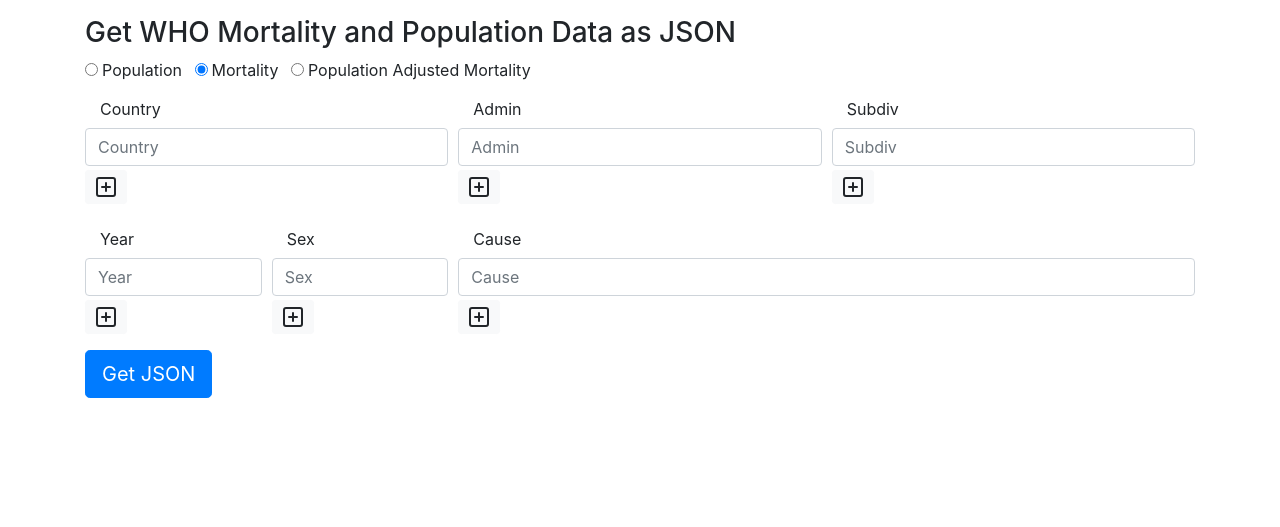
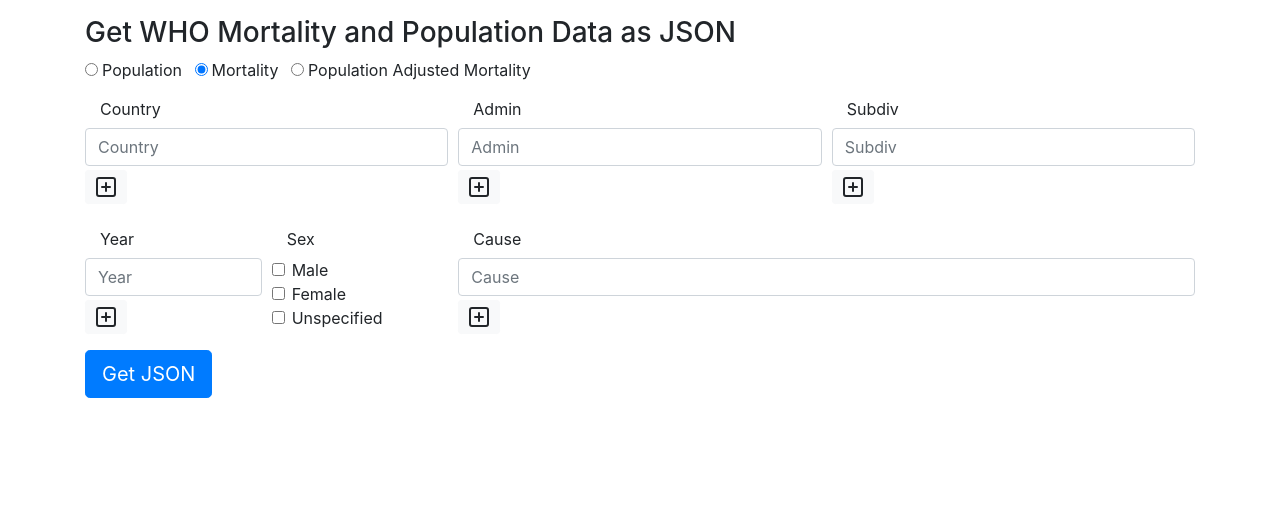
Before and after one commit to dancingCamel/WHO-Mortality-Data-API, a Python web app: template templates/json.html in a window 1280 px wide. Shown: the part 64-591 px from the top of the page. Run offline with Jinja, Linux system fonts and the light colour scheme; the template is opened without the code that fills it, so the values that code supplies are empty; some libraries are stand-ins or nearby versions.

Commit message:
make -search endpoint for admin and subdiv that work with autocomplete on json template

```diff
--- a/app.py
+++ b/app.py
@@ -20,8 +20,8 @@ from models.user import UserModel
 from resources.country import CountryCode, CountryList, CountrySearch, CountryDesc, CountryName
 from resources.sex import SexCode, SexList, SexDesc
 from resources.population import PopulationSearch, PopulationsList, PopulationOne, PopulationChange, PopulationSearchMultiple
-from resources.admin import Admin, AdminList, AdminCode, AdminDesc
-from resources.subdiv import SubdivCode, SubdivList, SubdivDesc
+from resources.admin import Admin, AdminList, AdminCode, AdminDesc, AdminSearch
+from resources.subdiv import SubdivCode, SubdivList, SubdivDesc, SubdivSearch
 from resources.age_format import AgeFormatCode, AgeFormatList
 from resources.infant_age_format import InfantAgeFormatCode, InfantAgeFormatList
 from resources.icd10 import Icd10, Icd10List, Icd10Search, Icd10Code, Icd10Desc
@@ -103,10 +103,12 @@ api.add_resource(Admin, '/api/admin/<string:admin_code>/<string:country_code>')
 api.add_resource(AdminList, '/api/admin-list')
 api.add_resource(AdminCode, '/api/admin-code/<string:admin_code>')
 api.add_resource(AdminDesc, '/api/admin-desc/<string:search_term>')
+api.add_resource(AdminSearch, '/api/admin-search/<string:search_term>')
 
 # Subdiv endpoints
 api.add_resource(SubdivCode, '/api/subdiv-code/<string:subdiv_code>')
 api.add_resource(SubdivDesc, '/api/subdiv-desc/<string:search_term>')
+api.add_resource(SubdivSearch, '/api/subdiv-search/<string:search_term>')
 api.add_resource(SubdivList, '/api/subdiv-list')
 
 # Age format endpoints
--- a/models/admin.py
+++ b/models/admin.py
@@ -20,7 +20,7 @@ class AdminModel(db.Model):
         if country:
             country = country.json()
 
-        return {'admin': self.admin_code,
+        return {'code': self.admin_code,
                 'country': country,
                 'description': self.description
                 }
--- a/static/css/style.css
+++ b/static/css/style.css
@@ -32,3 +32,15 @@ textarea {
 	display: none;
 	margin: 0 auto;
 }
+
+.ui-autocomplete > li {
+	color: grey;
+	border-bottom: 1px solid lightgrey;
+}
+
+.ui-autocomplete {
+	border-radius: 0 0 5px 5px;
+	max-height: 200px;
+	overflow-y: auto;
+	overflow-x: hidden;
+}
--- a/templates/base.html
+++ b/templates/base.html
@@ -13,6 +13,7 @@
 
     <link rel="stylesheet" href="https://stackpath.bootstrapcdn.com/bootstrap/4.3.1/css/bootstrap.min.css"
         integrity="sha384-ggOyR0iXCbMQv3Xipma34MD+dH/1fQ784/j6cY/iJTQUOhcWr7x9JvoRxT2MZw1T" crossorigin="anonymous">
+    <link rel="stylesheet" href="//code.jquery.com/ui/1.12.1/themes/base/jquery-ui.css">
     <link rel="stylesheet" type="text/css" href="../static/css/style.css">
     <script src="https://cdn.jsdelivr.net/npm/feather-icons/dist/feather.min.js"></script>
 </head>
--- a/templates/json.html
+++ b/templates/json.html
@@ -31,20 +31,23 @@
 
                             <div class="col-sm-4 form-group" id="countryGroup">
                                 <label for="jsonCountry" class="col-sm-2 col-form-label">Country</label>
-                                <input class="form-control country" type="text" placeholder="Country" required>
+                                <input class="form-control country autocomplete" type="text" placeholder="Country"
+                                    data-table="country" id="country" required>
                                 <button class="btn btn-sm btn-light pd-a mt-1 addField" data-group="countryGroup"><i
                                         data-feather="plus-square" data-group="countryGroup"
                                         class="addSvg"></i></button>
                             </div>
                             <div class="col-sm-4 form-group" id="adminGroup">
                                 <label for="jsonAdmin" class="col-sm-2 col-form-label">Admin</label>
-                                <input class="form-control admin" type="text" placeholder="Admin">
+                                <input class="form-control admin autocomplete" type="text" placeholder="Admin"
+                                    data-table="admin" id="admin">
                                 <button class="btn btn-sm btn-light pd-a mt-1 addField" data-group="adminGroup"><i
                                         data-feather="plus-square" data-group="adminGroup" class="addSvg"></i></button>
                             </div>
                             <div class="col-sm-4 form-group" id="subdivGroup">
                                 <label for="jsonSubdiv" class="col-sm-2 col-form-label">Subdiv</label>
-                                <input class="form-control subdiv" type="text" placeholder="Subdiv">
+                                <input class="form-control subdiv autocomplete" type="text" placeholder="Subdiv"
+                                    data-table="subdiv" id="subdiv">
                                 <button class="btn btn-sm btn-light pd-a mt-1 addField" data-group="subdivGroup"><i
                                         data-feather="plus-square" data-group="subdivGroup" class="addSvg"></i></button>
                             </div>
@@ -56,15 +59,39 @@
                                 <button class="btn btn-sm btn-light pd-a mt-1 addField" data-group="yearGroup"><i
                                         data-feather="plus-square" data-group="yearGroup" class="addSvg"></i></button>
                             </div>
+
                             <div class="col-sm-2 form-group" id="sexGroup">
                                 <label for="jsonSex" class="col-sm-2 col-form-label">Sex</label>
-                                <input class="form-control sex" type="text" placeholder="Sex" required>
-                                <button class="btn btn-sm btn-light pd-a mt-1 addField" data-group="sexGroup"><i
-                                        data-feather="plus-square" data-group="sexGroup" class="addSvg"></i></button>
+                                <div class="form-check">
+                                    <input class="form-check-input sex" type="checkbox" value="1" id="maleCheck">
+                                    <label class="form-check-label" for="maleCheck">
+                                        Male
+                                    </label>
+                                </div>
+                                <div class="form-check">
+                                    <input class="form-check-input sex" type="checkbox" value="2" id="femaleCheck">
+                                    <label class="form-check-label" for="femaleCheck">
+                                        Female
+                                    </label>
+                                </div>
+                                <div class="form-check">
+                                    <input class="form-check-input sex" type="checkbox" value="9" id="unspecifiedCheck">
+                                    <label class="form-check-label" for="unspecifiedCheck">
+                                        Unspecified
+                                    </label>
+                                </div>
                             </div>
+
+                            <!-- <input class="form-control sex autocomplete" type="text" placeholder="Sex" > -->
+
+
+
+
+
                             <div class="col-sm-8 form-group" id="causeGroup">
-                                <label for="jsonCause" class="col-sm-2 col-form-label">Cause</label>
-                                <input class="form-control cause" type="text" placeholder="Cause">
+                                <label for="jsonCause" class="col-sm-2 col-form-label form-autocomplete">Cause</label>
+                                <input class="form-control cause autocomplete" data-table="icd10" type="text"
+                                    placeholder="Cause" id="cause">
                                 <button class="btn btn-sm btn-light pd-a mt-1 addField" data-group="causeGroup"><i
                                         data-feather="plus-square" data-group="causeGroup" class="addSvg"></i></button>
                             </div>
@@ -97,11 +124,50 @@
     const jsonSearchBtn = $('#jsonSearchSubmit')
     const populationRadio = ["population"]
 
+    // function to resize text area
+    function auto_grow(element) {
+        $(element).css("height", ((element[0].scrollHeight) + "px"))
+    }
+    // function to capitalise the first letter in text inputs
+    function capFirstLetter(string) {
+        return string.charAt(0).toUpperCase() + string.slice(1);
+    }
+
+    // autocomplete function for text inputs
+    function addAutocomplete(element) {
+        element = $(element);
+        element.autocomplete({
+            minLength: 3,
+            source: function (request, response) {
+                var table = element[0].getAttribute('data-table');
+                $.ajax({
+                    url: "/api/" + table + "-search/" + request.term,
+                    dataType: "json",
+                    headers: { "api_key": api_key },
+                    success: function (data) {
+                        // .slice(0, 10) after results to shorted possibilities
+                        response($.map(data['results'], function (item) {
+                            autocomplete_output = item.description + " (" + item.code + ")"
+                            return {
+                                label: autocomplete_output,
+                                value: item.code
+                            }
+                        }))
+                    }
+                });
+            }
+        });
+    }
 
     $(document).ready(function () {
+        // add autocomplete to all text inputs that require it
+        $('input.autocomplete').each(function (i, element) {
+            addAutocomplete(element);
+        });
+
         // add icons from feather and make all parts clickable
         feather.replace();
-        var svgComponents = $(".addSvg").children()
+        var svgComponents = $(".addSvg").children();
 
         // add data-group to rect and line inside plus buttons
         for (var i = 0; i < svgComponents.length; i++) {
@@ -113,31 +179,11 @@
         }
     });
 
-    // function to resize text area
-    function auto_grow(element) {
-        $(element).css("height", ((element[0].scrollHeight) + "px"))
-    }
-    // function to capitalise the first letter in text inputs
-    function capFirstLetter(string) {
-        return string.charAt(0).toUpperCase() + string.slice(1);
-    }
-
-    // check if age formats selected to disable description search as age formats don't have descriptions
-    $(window).click(function () {
-        if (populationRadio.includes($('input[name="jsonDataChoiceRadio"]:checked').data('table'))) {
-            $('.cause').attr("disabled", "disabled");
-        }
-        else {
-            $('.cause').removeAttr("disabled");
-        }
-    })
-
-
 
     // add fields buttons
     $('.addField').click((event) => {
         event.preventDefault()
-        $target = event.target
+        click_target = event.target
         var new_input = document.createElement('input');
 
         // create new text input
@@ -148,12 +194,28 @@
         var group = event.target.dataset.group.replace('Group', '')
         new_input.placeholder = capFirstLetter(group)
         new_input.classList.add(group)
+        new_input.classList.add('autocomplete')
 
         // insert into column of inputs
-        $closestDiv = $target.closest('div')
-        var $lastChild = $closestDiv.children[$closestDiv.children.length - 1]
+        var closestDiv = click_target.closest('div')
+        var lastChild = closestDiv.children[closestDiv.children.length - 1]
 
-        $closestDiv.insertBefore(new_input, $lastChild)
+        // dynamically add data-table from first input in group
+        var nearestInput = closestDiv.children[1]
+        new_input.dataset.table = nearestInput.dataset.table
+
+        addAutocomplete(new_input)
+        closestDiv.insertBefore(new_input, lastChild)
+    })
+
+    // check if age formats selected to disable description search as age formats don't have descriptions
+    $(window).click(function () {
+        if (populationRadio.includes($('input[name="jsonDataChoiceRadio"]:checked').data('table'))) {
+            $('.cause').attr("disabled", "disabled");
+        }
+        else {
+            $('.cause').removeAttr("disabled");
+        }
     })
 
     // loader image
@@ -167,6 +229,8 @@
         $("#spinner").hide();
     });
 
+
+
     // query database with user search terms, return data to textarea
     $(jsonSearchBtn).click(function () {
         // prevent sending of form
@@ -179,7 +243,7 @@
 
         formInputLists = { "country": [], "admin": [], "subdiv": [], "year": [], "sex": [], "cause": [] };
 
-        var formInputs = [document.querySelectorAll('.country'), document.querySelectorAll('.admin'), document.querySelectorAll('.subdiv'), document.querySelectorAll('.year'), document.querySelectorAll('.sex'), document.querySelectorAll('.cause')]
+        var formInputs = [document.querySelectorAll('.country'), document.querySelectorAll('.admin'), document.querySelectorAll('.subdiv'), document.querySelectorAll('.year'), document.querySelectorAll(".sex:checked"), document.querySelectorAll('.cause')]
         for (var i = 0; i < formInputs.length; i++) {
             for (var j = 0; j < formInputs[i].length; j++) {
                 formInputLists[formVariables[i]].push(formInputs[i][j].value);
@@ -187,7 +251,7 @@
         }
 
         // iterate over formInputLists dictionary and join each one into a string for get variables.
-        // remove trailing and leading commas to reduce searches
+        // remove trailing and leading commas to reduce search space
         var urlGetVariables = "";
 
         for (var key in formInputLists) {
```
Also changed, not shown: resources/admin.py (+12 -0 lines), resources/subdiv.py (+12 -0 lines).
